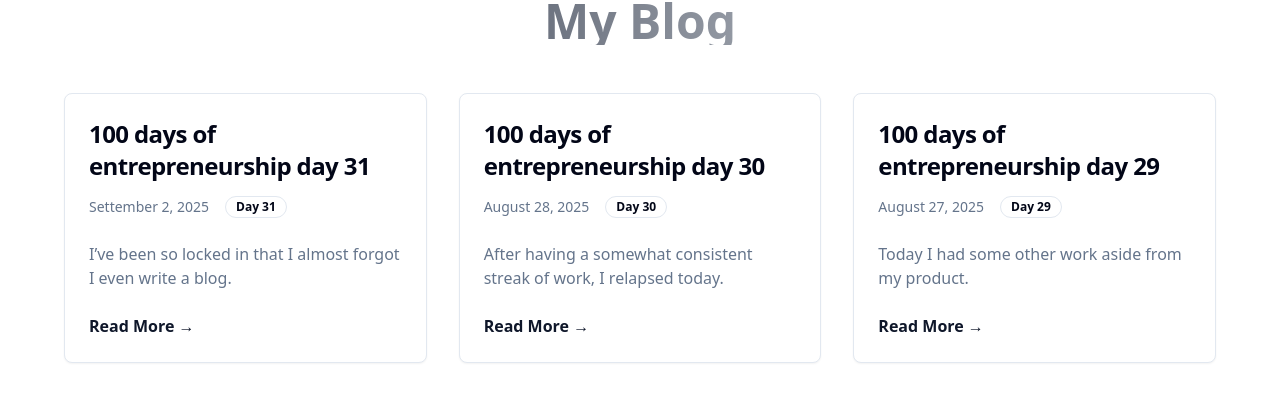
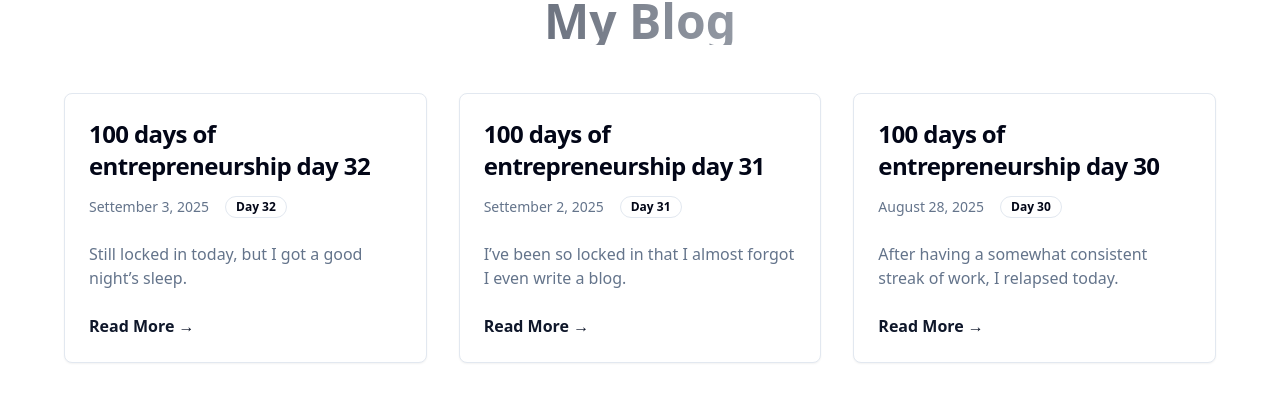
Before and after one commit to hritik1999/portfolio, a Vue app in the folder frontend/: page /blog in a window 1280 px wide. Shown: the part 139-532 px from the top of the page. Built offline with nearby package versions, Linux system fonts and the light colour scheme.

Commit message:
added new blog

```diff
--- a/frontend/src/views/Blog.vue
+++ b/frontend/src/views/Blog.vue
@@ -969,6 +969,30 @@ export default {
 
   <p>I think the MVP will be ready this week. Next week, I’ll need to focus on SEO, payments, and building a GTM strategy to make sure the launch is successful.</p>
           `
+        },
+        {
+          id:27,
+          title:'100 days of entrepreneurship day 32',
+          slug:'100-days-of-entrepreneurship-day-32',
+          day:'32',
+          date:'Settember 3, 2025',
+          snippet:"Still locked in today, but I got a good night’s sleep.",
+          content:`
+          <p>Hello readers</p>
+          <p>Still locked in today, but I got a good night’s sleep. I don’t know why, but after sleeping well I was more relaxed and okay with not working as much as I do when I’m sleep-deprived. I think being in crisis mode can make you more productive, but I can’t sleep-deprive myself for that—it’s not good long term.</p>
+
+  <p>I spent the whole day improving my reports. It was tedious—tweak, read, tweak again—but the report is now in a good enough place that I can move forward with integrating it with the frontend and implementing the vibe-card feature. I’m really excited about this. I’ll try to complete it tomorrow. After that, the only things left for the MVP will be integrating X, Reddit, and Instagram; a few blogs; SEO optimization; and payments. I think I can finish all of this by next weekend and be ready for launch. The rest I can keep implementing afterward.</p>
+
+  <p>My follower count on X increased from 23 to 30 in two days, which is awesome. On Reddit, I’m getting a lot of recognition for my comments as well.</p>
+
+  <p>I’m anxious about the launch, though, since my marketing plans for Sitchat were a big flop when I expected them to work easily.</p>
+
+  <p>My plan is to post the vibe card on relevant subreddits and on X, and write about what I’ve made. That’ll be the first step. Next, I’ll analyze content from famous people and characters, create their vibe card and report, and share them in the right places. I’ll also write in self-help subreddits about how useful personality types are. I may even make some rage-bait content in MBTI subreddits. I’ll focus on X and Reddit for the first month. In the second month I’ll start short-form content marketing, and if I make some revenue I’ll definitely do influencer marketing, then post that content from my account and boost it with ads.</p>
+
+  <p>Let’s see how the second product’s distribution goes.</p>
+
+  <p>That’s it for today’s blog.</p>
+          `
         }
         // Future blog posts will be added here with their own unique slug
       ]
```
